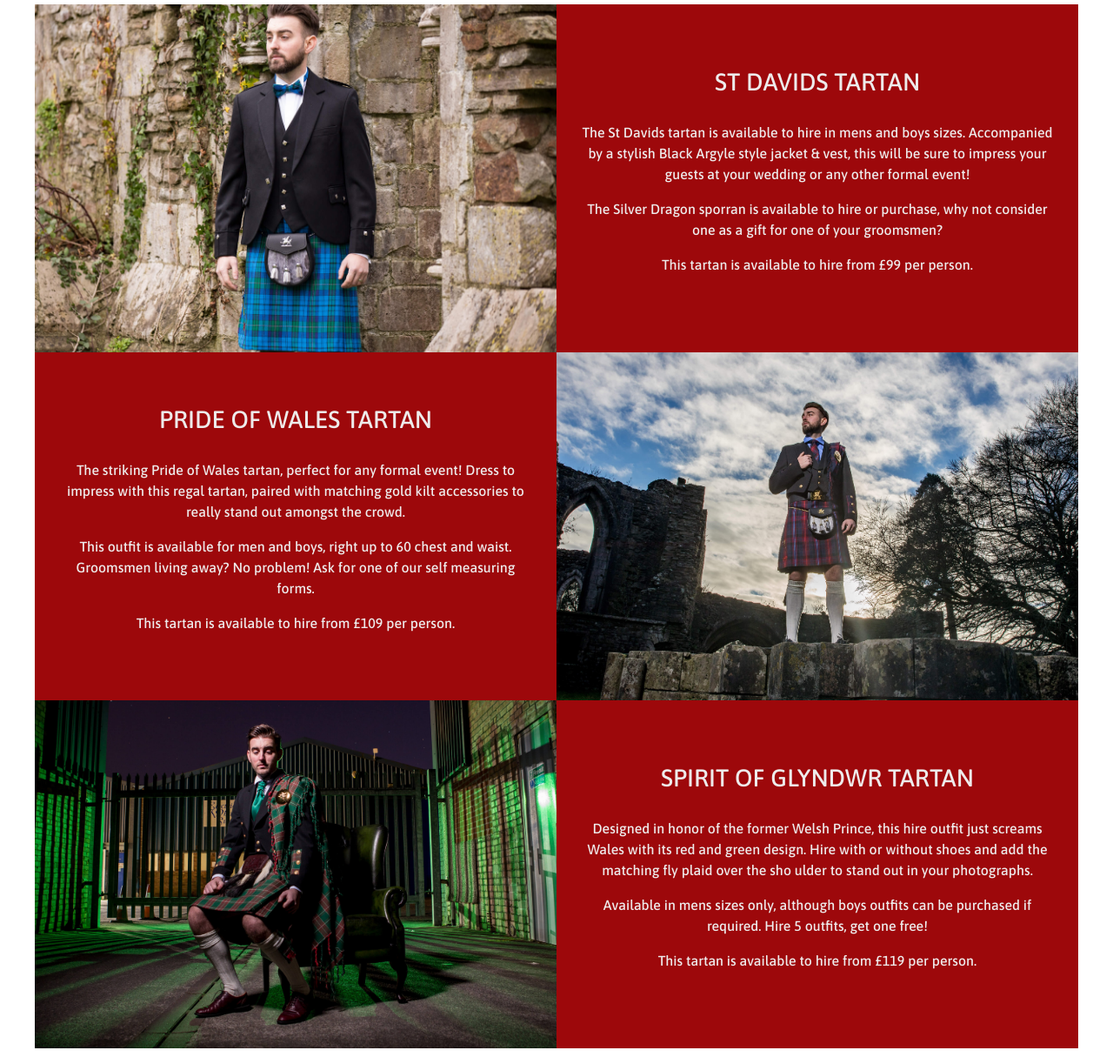
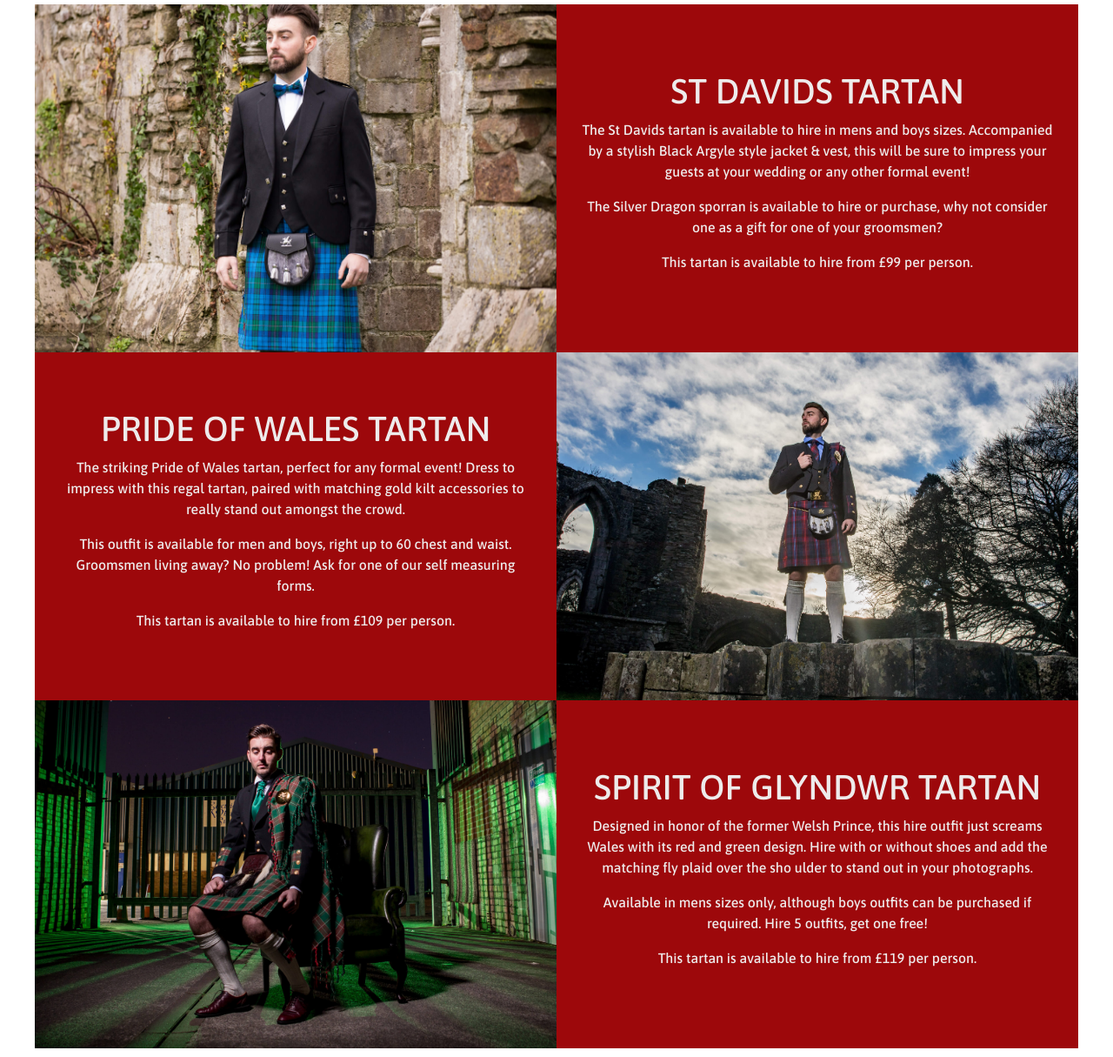
Before and after one commit to danielanthonycollins/wales-tartan-centres, a plain HTML site: page kilt-hire.html in a window 1280 px wide. Shown: the part 85-1300 px from the top of the page at 87% size. Drawn offline with nearby package versions, Linux system fonts and the light colour scheme.

Commit message:
Change product headings on kilt hire page from h3 to h1

```diff
--- a/kilt-hire.html
+++ b/kilt-hire.html
@@ -52,7 +52,7 @@
 
                 </div>
                 <div class="col-md text-center vertical-center-align" id="kilt-hire-desc-1">
-                    <h3 class="text-uppercase">St Davids Tartan</h3>
+                    <h1 class="text-uppercase">St Davids Tartan</h1>
                     <p>
                         The St Davids tartan is available to hire in mens and boys sizes. Accompanied by a stylish Black
                         Argyle style jacket & vest, this will be sure to impress your guests at your wedding or any
@@ -69,7 +69,7 @@
             </div>
             <div class="row red-background-correction">
                 <div class="col-md text-center vertical-center-align" id="kilt-hire-desc-2">
-                    <h3 class="text-uppercase">Pride of Wales Tartan</h3>
+                    <h1 class="text-uppercase">Pride of Wales Tartan</h1>
                     <p>
                         The striking Pride of Wales tartan, perfect for any formal event! Dress to impress with this
                         regal tartan, paired with matching gold kilt accessories to really stand out amongst the crowd.
@@ -91,7 +91,7 @@
 
                 </div>
                 <div class="col-md text-center vertical-center-align" id="kilt-hire-desc-3">
-                    <h3 class="text-uppercase">Spirit of Glyndwr Tartan</h3>
+                    <h1 class="text-uppercase">Spirit of Glyndwr Tartan</h1>
                     <p>
                         Designed in honor of the former Welsh Prince, this hire outfit just screams Wales with
                         its red and green design. Hire with or without shoes and add the matching fly plaid over the sho
```
